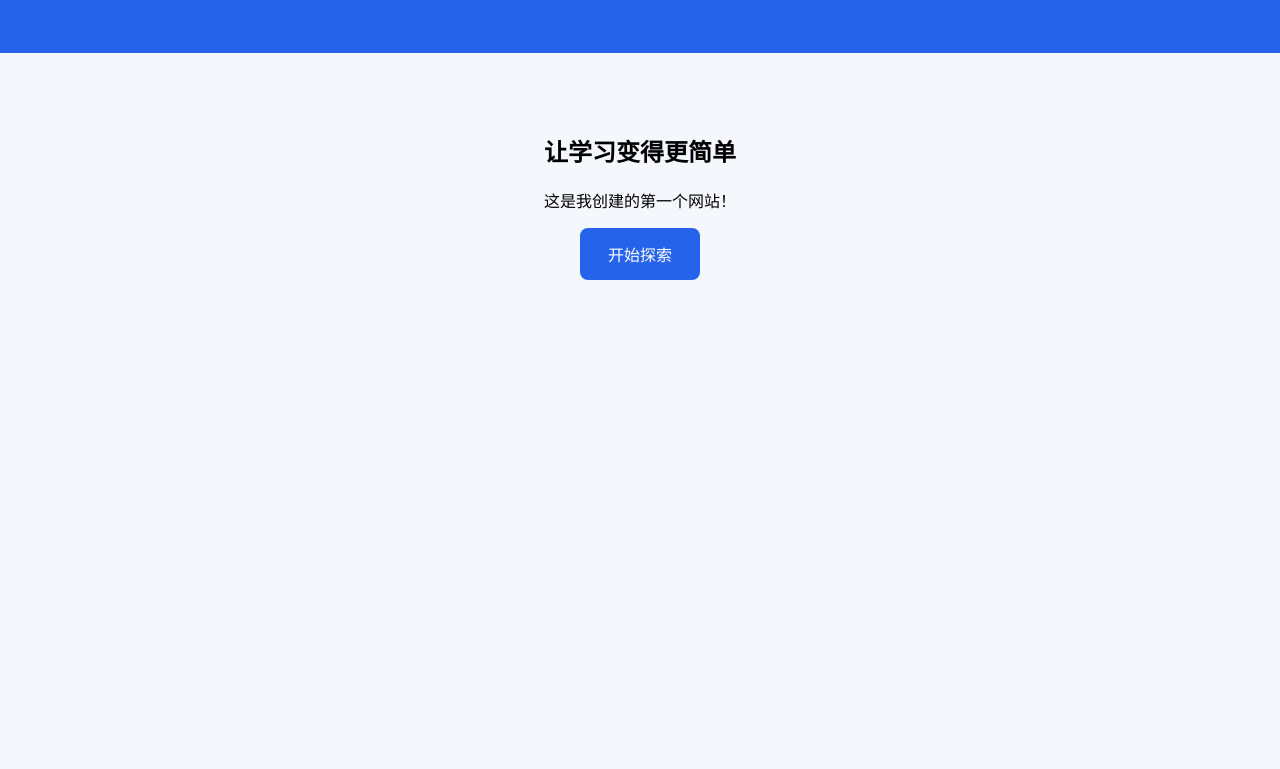
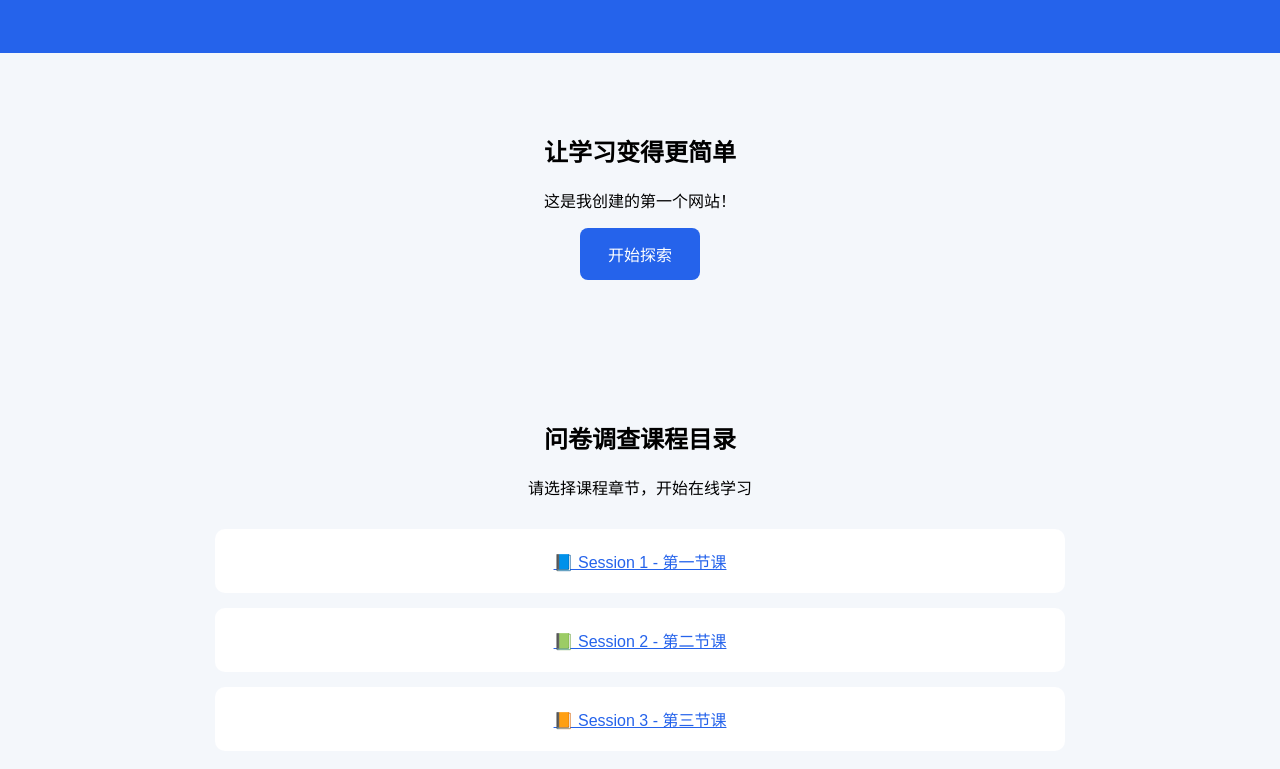
Before and after one commit to xchen0524/Questionnaire-Survey, a plain HTML site: page index.html in a window 1280 px wide. Shown: the part 147-916 px from the top of the page. Before the commit the page ends 800 px from the top, so only its background shows below. Drawn offline with Linux system fonts and the light colour scheme.

Commit message:
Update index.html

```diff
--- a/index.html
+++ b/index.html
@@ -42,5 +42,41 @@
       开始探索
     </a>
   </main>
+
+<section style="
+  max-width: 850px;
+  margin: 30px auto;
+  padding: 30px 20px;
+  text-align: center;
+">
+  <h2>问卷调查课程目录</h2>
+  <p>请选择课程章节，开始在线学习</p>
+
+  <div style="
+    display: grid;
+    gap: 15px;
+    margin-top: 30px;
+  ">
+
+    <a href="session1.pdf" target="_blank"
+       style="padding:20px;background:white;
+       border-radius:10px;color:#2563eb;">
+      📘 Session 1 - 第一节课
+    </a>
+
+    <a href="session2.pdf" target="_blank"
+       style="padding:20px;background:white;
+       border-radius:10px;color:#2563eb;">
+      📗 Session 2 - 第二节课
+    </a>
+
+    <a href="session3.pdf" target="_blank"
+       style="padding:20px;background:white;
+       border-radius:10px;color:#2563eb;">
+      📙 Session 3 - 第三节课
+    </a>
+
+  </div>
+</section>
 </body>
 </html>
```
